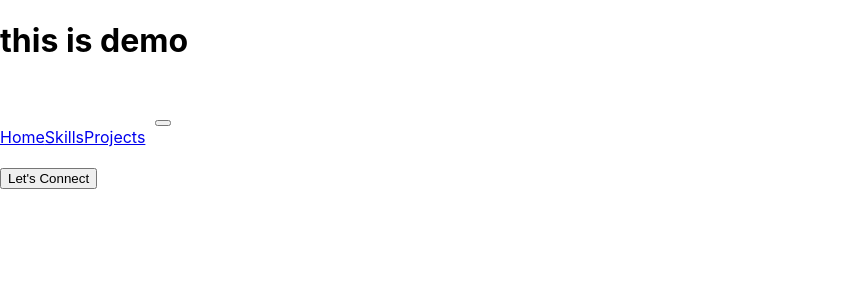
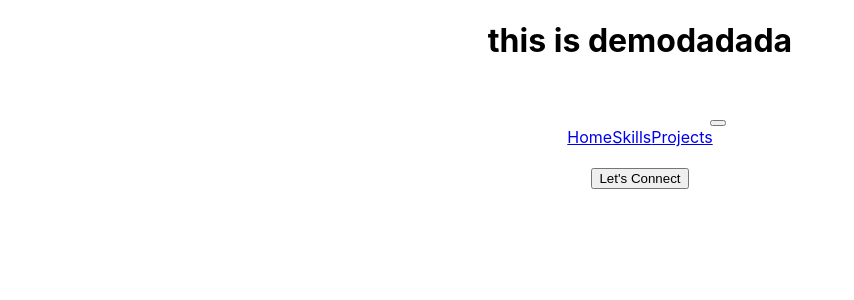
Before and after one commit to tamimhasan19702/React-portfolio, a React (Create React App) app: page / in a window 1280 px wide. Shown: the top 300 px of the page, without its empty margins (0-854 px from the left). Built offline with nearby package versions, Linux system fonts and the light colour scheme.

Commit message:
custom font added

```diff
--- a/src/App.css
+++ b/src/App.css
@@ -1,7 +1,22 @@
+@font-face {
+  font-family: Centra;
+  src: url('./assets/font/CentraNo2-Bold.ttf');
+  font-weight: 700;
+}
+@font-face {
+  font-family: Centra;
+  src: url('./assets/font/CentraNo2-Medium.ttf');
+  font-weight: 500;
+}
+@font-face {
+  font-family: Centra;
+  src: url('./assets/font/CentraNo2-Book.ttf');
+  font-weight: 400;
+}
+
 .App {
   text-align: center;
 }
-
 .App-logo {
   height: 40vmin;
   pointer-events: none;
--- a/src/App.js
+++ b/src/App.js
@@ -1,13 +1,11 @@
-import React from 'react';
+import NavMenu from './components/NavMenu';
 import './App.css';
-import Navbar from './components/Navbar';
-
 
 const App = () => {
   return (
-    <div>
-      <h1>this is demo</h1>
-      <Navbar/>
+    <div className='App'>
+      <h1 className='test'>this is demodadada</h1>
+      <NavMenu/>
     </div>
   )
 }
--- /dev/null
+++ b/src/components/NavMenu.css
@@ -0,0 +1,3 @@
+Navbar{
+    background: black;
+}
```
Also changed, not shown: src/components/NavMenu.js (renamed from src/components/Navbar.js, +4 -3 lines).
